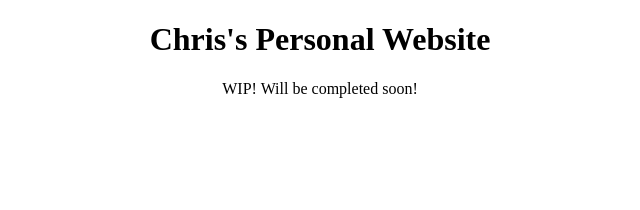
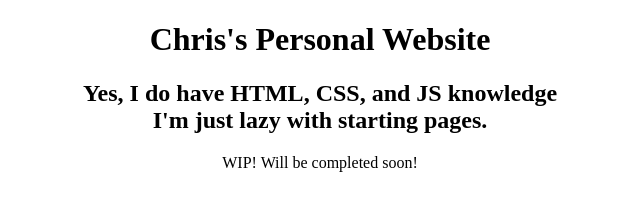
Before and after one commit to CDMagnum/CDMagnum.github.io, a plain HTML site: page index.html in a window 1280 px wide. Shown: the whole page, without its empty margins (320-960 px from the left). Drawn offline with Linux system fonts and the light colour scheme.

Commit message:
Add existing file

```diff
--- a/index.html
+++ b/index.html
@@ -8,6 +8,9 @@
 		<h1>
 			Chris's Personal Website
 		</h1>
+		<h2>
+			Yes, I do have HTML, CSS, and JS knowledge<br/>I'm just lazy with starting pages.
+		</h2>
 		<div id="thewords">
 			WIP! Will be completed soon!
 		</div>
--- a/main.css
+++ b/main.css
@@ -4,3 +4,6 @@ div#thewords {
 h1 {
     text-align: center;
 }
+h2 {
+	text-align: center;
+}
```
